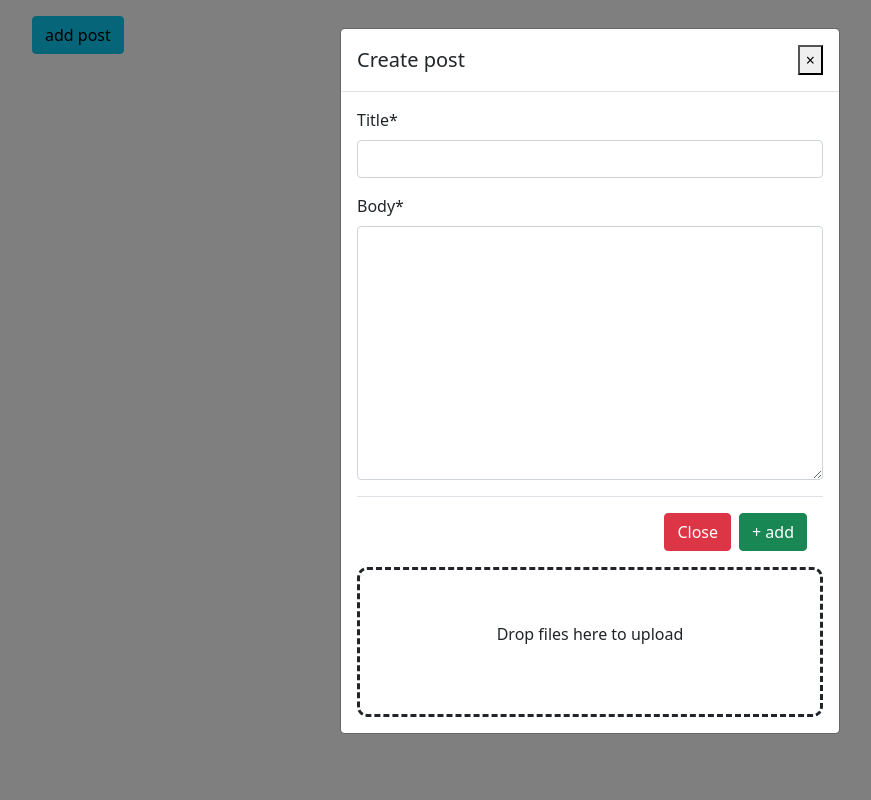
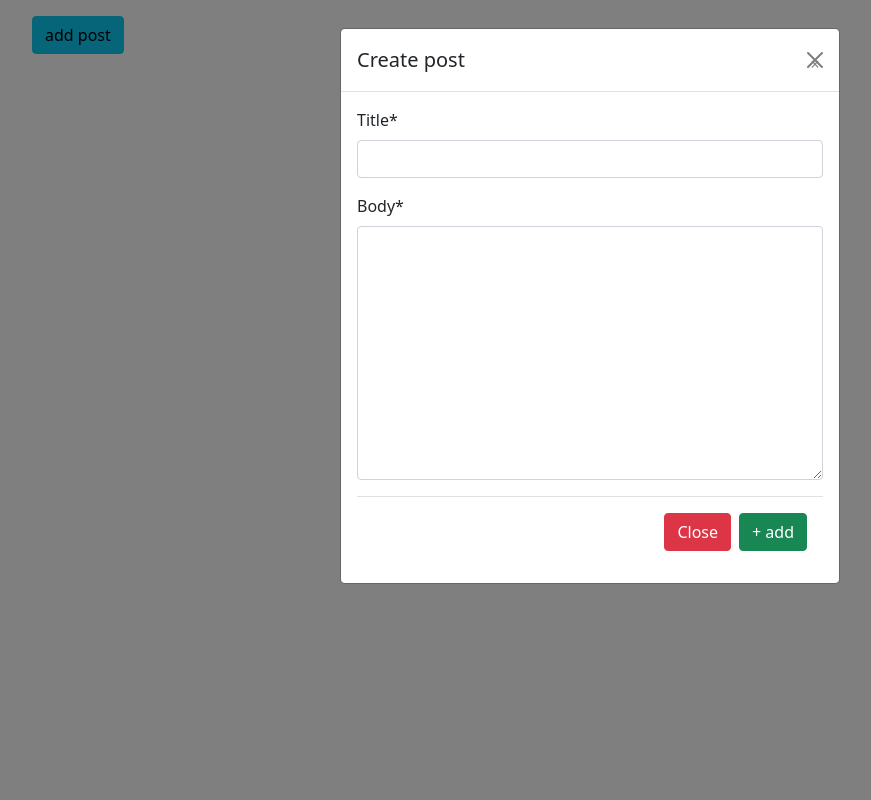
Before and after one commit to abraham-vijai/Django-Web-Application, a Django app: page / in a window 1280 px wide, after a click on "add post". Shown: the whole page, without its empty margins (50-921 px from the left). Run offline with Django 5.2, Linux system fonts and the light colour scheme; data that the repository does not hold is empty; parts of the project's set-up code (start-up, migrations or seed data) failed here and were passed over; some libraries are stand-ins or nearby versions.

Commit message:
Added 'add-btn'

```diff
--- a/posts/static/posts/main.js
+++ b/posts/static/posts/main.js
@@ -2,16 +2,21 @@ console.log('hello world')
 
 const postsBox = document.getElementById('posts-box')
 const spinnerBox = document.getElementById('spinner-box')
+const endBox = document.getElementById('end-box')
+const alertBox = document.getElementById('alert-box')
+
 const loadBtn = document.getElementById('load-btn')
-const endBox = document.getElementById('end-box')
+const addBtn = document.getElementById('add-btn')
+const closeBtns = [...document.getElementsByClassName('add-modal-close')]
+
 const postForm = document.getElementById('post-form')
 const title = document.getElementById('id_title')
 const body = document.getElementById('id_body')
 const csrf = document.getElementsByName('csrfmiddlewaretoken')
-const alertBox = document.getElementById('alert-box')
 const url = window.location.href
+const dropzone = document.getElementById('my-dropzone')
 
-console.log('csrf', csrf[0].value)
+// console.log('csrf', csrf[0].value)
 
 const getCookie = (name) => {
     let cookieValue = null;
@@ -154,9 +159,9 @@ postForm.addEventListener('submit', e=> {
                 </div>
             `)
             likeUnlikePosts()
-            $('#addPostModal').modal('hide')
+            // $('#addPostModal').modal('hide')
             handleAlerts('success', 'New post added!')
-            postForm.reset()
+            // postForm.reset()
         },
         error: function(error){
             console.log('error', error)
@@ -167,4 +172,10 @@ postForm.addEventListener('submit', e=> {
     })
 })
 
+addBtn.addEventListener('click', ()=> {
+    dropzone.classList.remove('not-visible')
+})
+
+
+
 getData()
--- a/posts/templates/posts/main.html
+++ b/posts/templates/posts/main.html
@@ -17,7 +17,7 @@ posts
             <div class="modal-content">
                 <div class="modal-header">
                     <h5 class="modal-title" id="exampleModalLabel">Create post</h5>
-                    <button type="button" class="close" data-bs-dismiss="modal" aria-label="Close">
+                    <button type="button" class="btn-close add-modal-close" data-bs-dismiss="modal" aria-label="Close">
                         <span aria-hidden="true">&times;</span>
                     </button>
                 </div>
@@ -26,11 +26,11 @@ posts
                         {% csrf_token %}
                         {{form|crispy}}
                         <div class="modal-footer">
-                            <button type="button" class="btn btn-danger" data-bs-dismiss="modal">Close</button>
-                            <button type="submit" class="btn btn-success">+ add</button>
+                            <button type="button" class="btn btn-danger add-modal-close" data-bs-dismiss="modal">Close</button>
+                            <button type="submit" id="add-btn" class="btn btn-success">+ add</button>
                         </div>
                     </form>
-                    <form action="upload/" id="my-dropzone" class="dropzone dz">
+                    <form action="upload/" id="my-dropzone" class="dropzone dz not-visible">
                         {% csrf_token %}
                         <div class="fallback">
                             <input name="file" type="file" multiple/>
```
